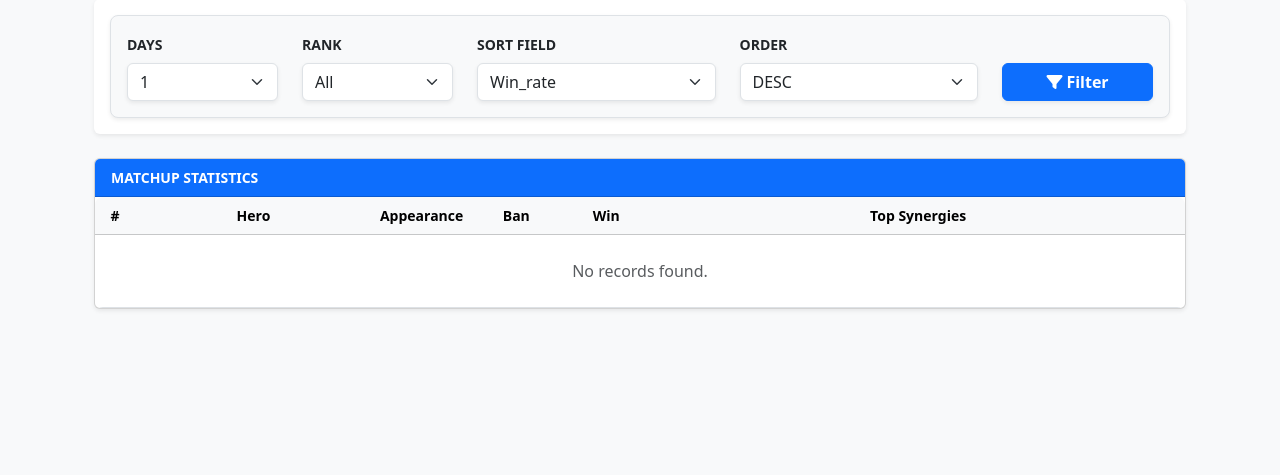
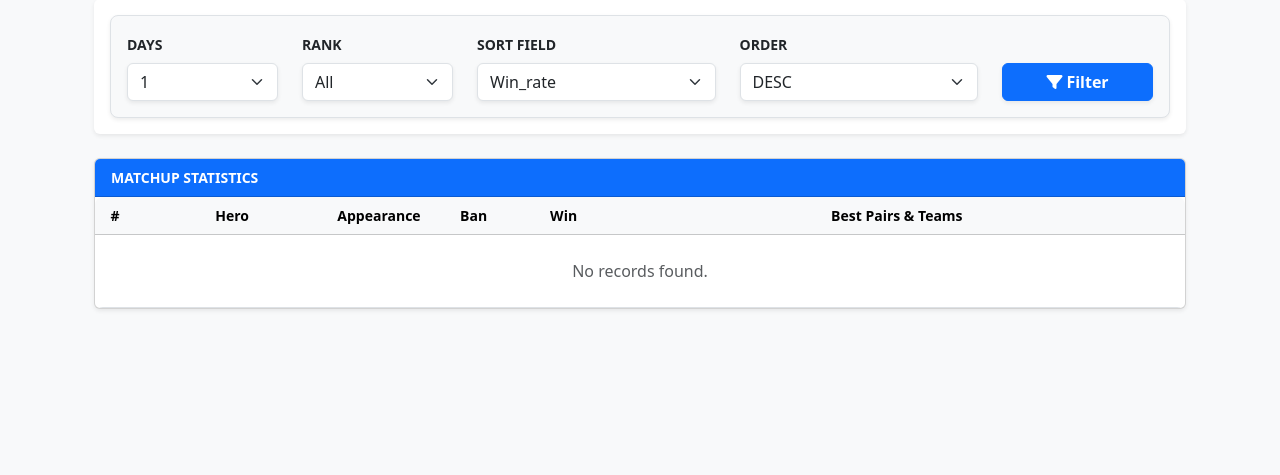
Before and after one commit to Huerte/MobaDex, a Django app: page /matchups/ in a window 1280 px wide. Shown: the part 226-701 px from the top of the page. Run offline with Django 5.2, Linux system fonts and the light colour scheme; data that the repository does not hold is empty; some libraries are stand-ins or nearby versions.

Commit message:
Update matchup.html

```diff
--- a/src/templates/matchup.html
+++ b/src/templates/matchup.html
@@ -71,7 +71,7 @@
             <th style="width: 90px;">Appearance</th>
             <th style="width: 90px;">Ban</th>
             <th style="width: 90px;">Win</th>
-            <th>Top Synergies</th>
+            <th>Best Pairs & Teams</th>
             </tr>
         </thead>
         <tbody>
```
